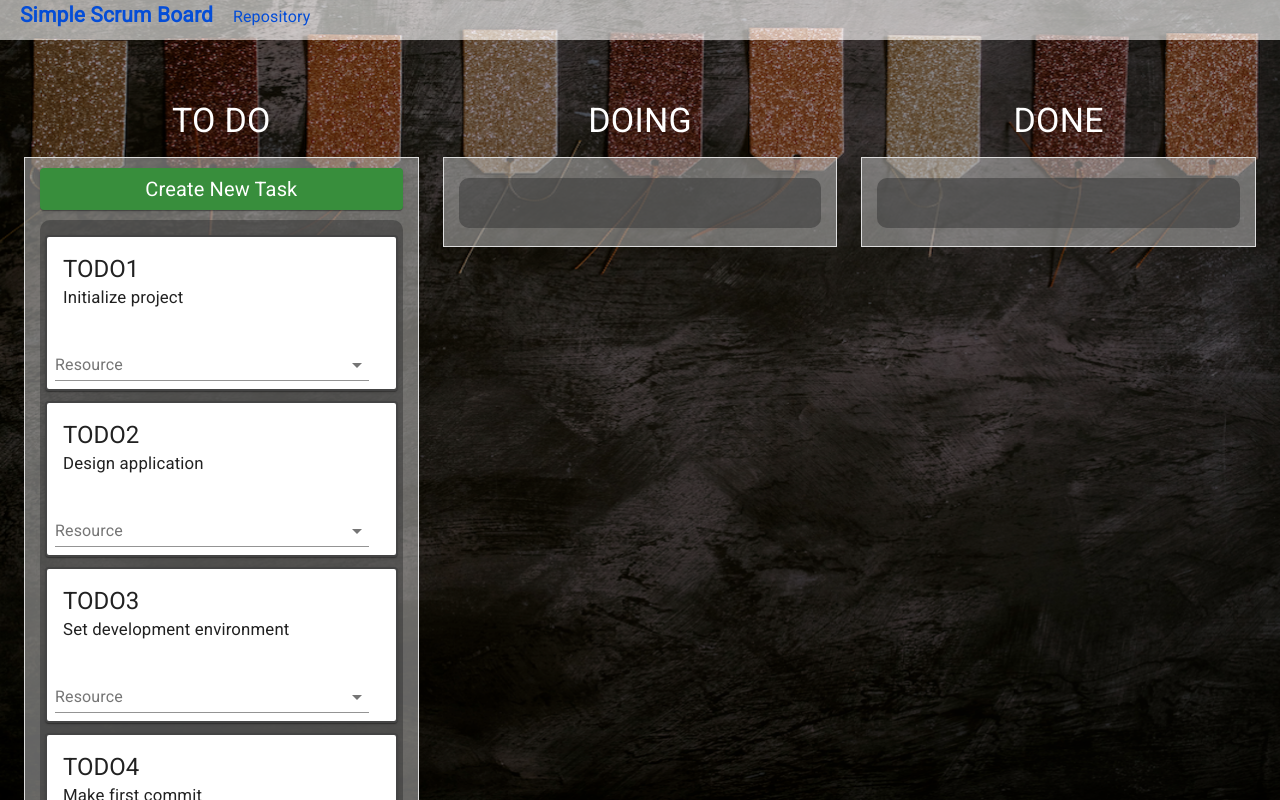
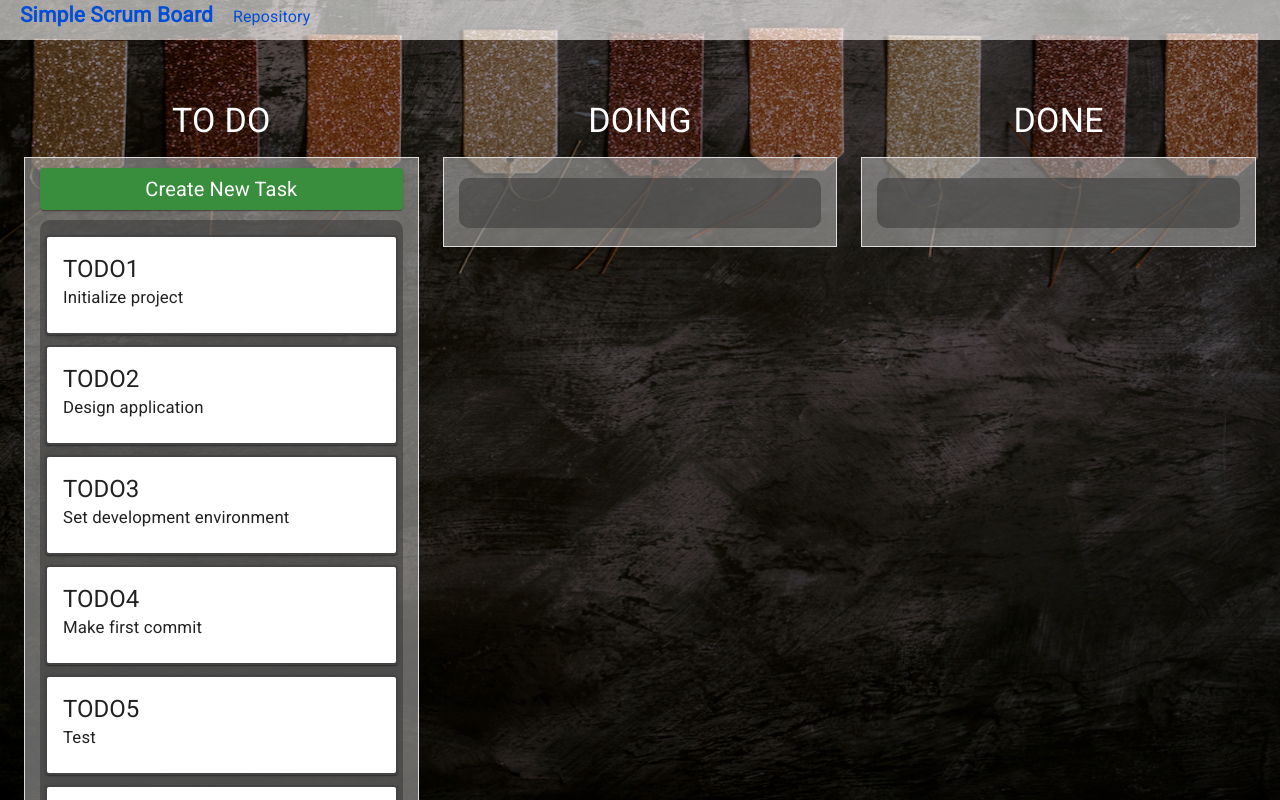
Before and after one commit to rowaxl/simple-scrum-board, a Next.js app: page / in a window 1280 px wide. Shown: the top 800 px of the page. Built offline with nearby package versions, Linux system fonts and the light colour scheme.

Commit message:
update dragEnd method to moving between columns

```diff
--- a/components/TaskCard.js
+++ b/components/TaskCard.js
@@ -3,6 +3,14 @@ import { makeStyles } from '@material-ui/core/styles';
 import { Draggable } from 'react-beautiful-dnd';
 
 const useStyles = makeStyles((theme) => ({
+  activeTaskCards: {
+    background: theme.palette.primary.light,
+    minWidth: 275,
+    border: '2px solid #444',
+    marginTop: 10,
+    marginBottom: 10,
+    fontSize: '1.2em',
+  },
   taskCards: {
     minWidth: 275,
     border: '2px solid #444',
@@ -24,9 +32,9 @@ export default ({ taskDetail, index }) => {
       draggableId={taskDetail.id}
       index={index}
     >
-      {provided => (
+      {(provided, snapshot) => (
         <Card
-          className={styles.taskCards}
+          className={snapshot.isDragging ? styles.activeTaskCards : styles.taskCards}
           {...provided.draggableProps}
           {...provided.dragHandleProps}
           ref={provided.innerRef}
@@ -35,17 +43,6 @@ export default ({ taskDetail, index }) => {
             <Typography variant="h5">{taskDetail.title}</Typography>
             {taskDetail.description}
           </CardContent>
-          <CardActionArea>
-            <FormControl className={styles.formControl}>
-              <InputLabel id="label-select-resource">Resource</InputLabel>
-              <Select labelId="label-select-resource" defaultValue="" variant="standard">
-                <MenuItem value="">None</MenuItem>
-                <MenuItem value="p_1">JOHN DOE</MenuItem>
-                <MenuItem value="p_2">JANE DOE</MenuItem>
-                <MenuItem value="p_3">JACK DOE</MenuItem>
-              </Select>
-            </FormControl>
-          </CardActionArea>
         </Card>
       )}
     </Draggable>
--- a/components/taskList.js
+++ b/components/taskList.js
@@ -7,6 +7,14 @@ import TaskCard from './taskCard';
 const useStyle = makeStyles(theme => ({
   taskArea: {
     background: 'rgba(50, 50, 50, 0.5)',
+    borderRadius: 10,
+    minHeight: 50,
+    padding: 5,
+    marginTop: 10,
+    width: '100%'
+  },
+  activeTaskArea: {
+    background: 'rgba(100, 120, 200, 0.5)',
     borderRadius: 10,
     minHeight: 50,
     padding: 5,
@@ -65,9 +73,9 @@ export default ({ column, tasks }) => {
         { newTaskButton }
 
         <Droppable droppableId={column.id}>
-          {provided => (
+          {(provided, snapshot) => (
             <div
-              className={styles.taskArea}
+              className={snapshot.isDraggingOver ? styles.activeTaskArea : styles.taskArea}
               ref={provided.innerRef}
               {...provided.droppableProps}
             >
--- a/pages/index.js
+++ b/pages/index.js
@@ -1,6 +1,5 @@
 import React, { useState } from 'react';
 import { Container, Grid } from '@material-ui/core'
-import { makeStyles } from '@material-ui/core/styles';
 import { DragDropContext } from 'react-beautiful-dnd';
 
 import Head from '../components/head';
@@ -60,23 +59,48 @@ export default () => {
       return;  // when user returned to original place
     }
 
-    const column = columns[source.droppableId];
-    const newTaskIds = Array.from(column.taskIds);
+    const sourceColumn = columns[source.droppableId];
+    const destinationColumn = columns[destination.droppableId];
+
+    if (sourceColumn === destinationColumn) {
+      const newTaskIds = Array.from(sourceColumn.taskIds);
 
       newTaskIds.splice(source.index, 1);
       newTaskIds.splice(destination.index, 0, draggableId);
 
       const newColumn = {
-      ...column,
+        ...sourceColumn,
         taskIds: newTaskIds,
       };
 
-    const newColumns = {
+      setColumns({
         ...columns,
         [newColumn.id]: newColumn,
+      });
+      return;
+    }
+
+    const sourceTaskIds = Array.from(sourceColumn.taskIds);
+    sourceTaskIds.splice(source.index, 1);
+
+    const newSourceColumn = {
+      ...sourceColumn,
+      taskIds: sourceTaskIds,
     };
 
-    setColumns(newColumns);
+    const destinationTaskIds = Array.from(destinationColumn.taskIds);
+    destinationTaskIds.splice(destination.index, 0, draggableId);
+
+    const newDestinationColumn = {
+      ...destinationColumn,
+      taskIds: destinationTaskIds,
+    };
+
+    setColumns({
+      ...columns,
+      [sourceColumn.id]: newSourceColumn,
+      [destinationColumn.id]: newDestinationColumn,
+    });
   }
 
   const renderColumns = initialColumnOrder.map(id => {
```
Lines whose indentation alone changed are shown as unchanged.
